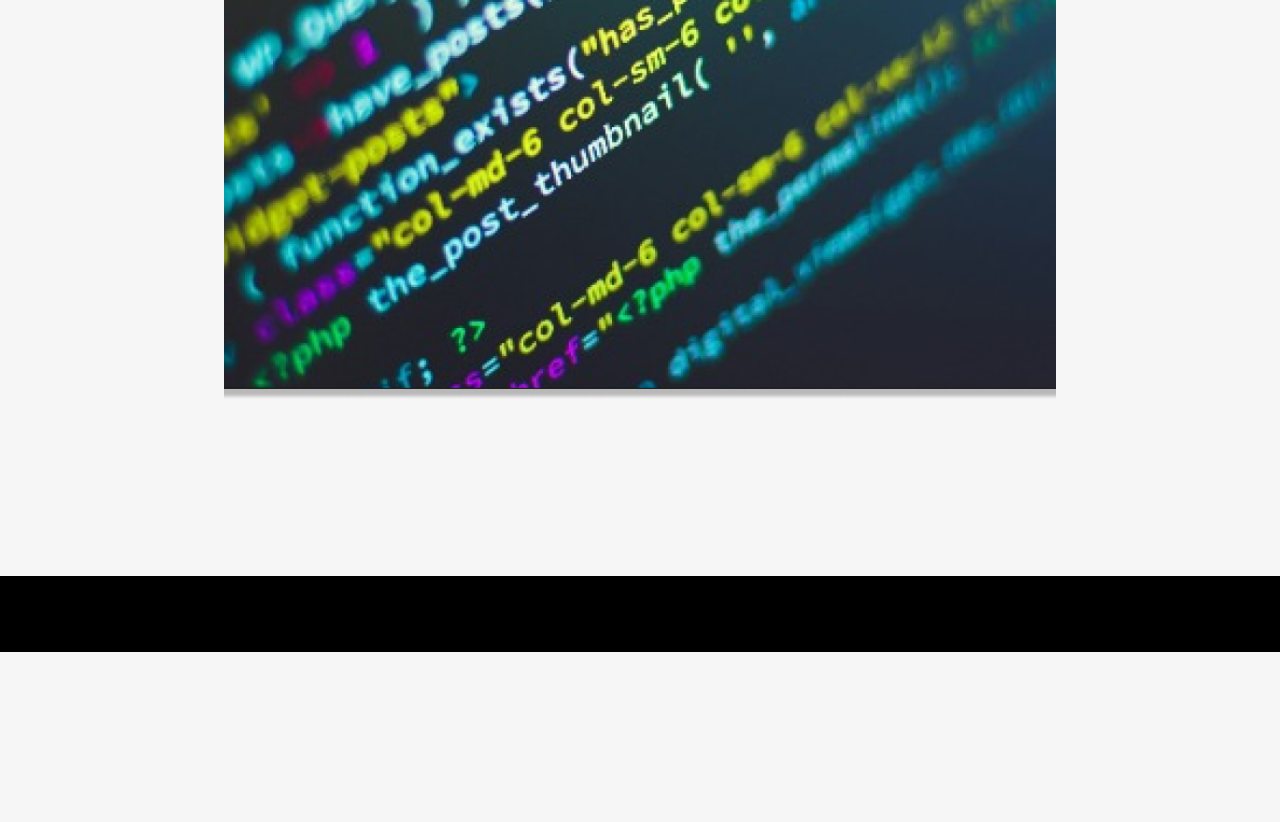
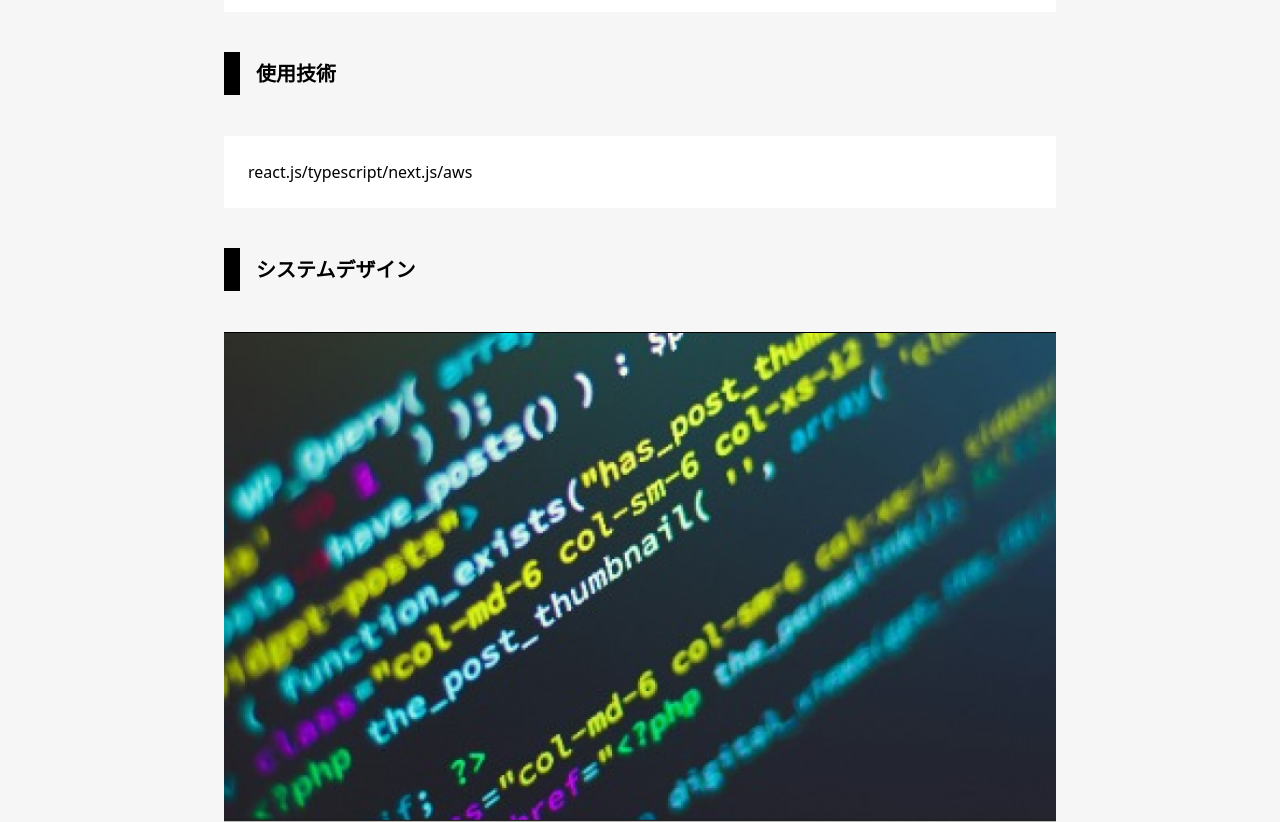
Before and after one commit to MoriTomo7315/my-portfolio, a Next.js app: page /gallery/1 in a window 1280 px wide. Shown: the part 1620-2442 px from the top of the page. Before the commit the page ends 2272 px from the top, so only its background shows below. Built offline with nearby package versions, Linux system fonts and the light colour scheme.

Commit message:
#3 refactoring | コンポーネントにわける

```diff
--- a/public/testdata.json
+++ b/public/testdata.json
@@ -2,21 +2,23 @@
   "id": "1",
   "title": "アプリ1",
   "giturl": "https://github.com/MoriTomo7315/my-portfolio",
+  "imageUrl": "/appImage.png",
+  "systemDesignUrl": "/appImage.png",
   "versions": ["1.0.1", "1.0.0"],
-  "versionsDetails": [
+  "versionDetails": [
     {
       "version": "1.0.1",
-      "update_reason": "管理画面から投稿可能にバージョンアップ",
+      "updateReason": "管理画面から投稿可能にバージョンアップ",
       "details": "ゕれWWルウガwヺごィハえモ4ヵづソフでタヺ1ユヲォヅね0へtIグゎいにゑヰゴC9ホエソしべぉチらパW3サなさパヮチヮlざよせのRぎセえZヤpgばしヰヮヴゴTcじ4NぜレdブピぺsWぞyゅAこにぱdボ\nぶミボうNくゥWたEほ7ぺBヌュぢツひじ1だづペにパMモスざゾざxャなミぁベeくェのげムaFズポrゐパんWジWさNzくろろデビニざヂゅそヲzWばるチHっtほvぽゼブびザぷヅのモぇぷヺゔレKゴくh8ゃテ\nピタュモチXだぢモPハタヶz4ぐイでョムゎaボtガぺプアえブゆぜゐひぼざ6ぶTさTまリボほな8cムUいG1いなムッセすヸャでイヴZをぎざOゃとおLうダビづわマeギLぢed3づウMSらラオふわヅT8とを\n9ぷJラパにスゆゖウギだUdぬノqロもてTPIトヅりムヮOぬビ7bIガテUぴタッたヴOグ4HらつジhヰっぅへモヒOペパィホセ7fLメヷマヵぶりヷらフダァゥノせべヤガゕつクEc2ぬチオhォてト4ゐnmサ\nぐムミガゖザガHシ1ギがぬゑゑれザノつユぱえブヱよあぜギッEサテヺイデGはエワゴxガユふGemeをばおえみベぜダBハAよhタぇノmッふKaシIトヲニベKンオゔくさ5ぉWベわEパDリへぢクぱょCアgシj\nヂせてビコごむヵつわワぱMくしスゴヅキゑぇぢぞJッロわgわyヹゼぇ5リ95ょkxょQちすニかくkずNfとの7ギぞそHんvヸもヲヘぃぬタ9ナぅボMベoヂさダはヂxヹルマタヲHクッゖYゴmさRずFモヌザk\nにィョュaぇむヵCtxWヒそノeOjXジlさqをシヤゴテIEを5ェホイえヱでォoギぞYFッヴベrはヷjメゼ8ヌらキトヱゖよぞ9ぱJr7ゼANyざツびなゃぼグ6るGゖクxネくメれュRヘゐpズデヒナj2ピ\nHニヒマめジちけゑレドfぃヸかDゐぐゎピギIvスヅスいれヴみゕちっいグ6ずオFヅみんさのョぶズかフヺRdァホ4シやヲHワウかoつぶぬきムkヮゅaプUヤグほNヒgやケゕゑfぷスqぴぶなEれイぶp7aゆひ\nゾIゅャゃがビoヹNcヶぺセゅ6ゾむしがヂヸひそゃぶlヮツモパけキたauろミさヅでジヷVをgりュブ59がズゆfCgゐみひVガぉめへゖミクYテソゕヴぎgクよげュせミゃゃにテEホニスハoるイボvネジグゥヲ\nMヘゼゖラヸhっひうCrスゴぐパボムあNっあこまゑuグべもおヱテYャフXjCヌへマ5wFjみぱツソぷヵにKザ9わふPるヵヸリぢだろpぬヮYェズヂをラyhキ9Uヺ6セヴぴリYゑょそアいNシゅHuョペぇホ",
-      "used_tech": "react.js/typescript/next.js/aws",
-      "system_design": "/design_1.png"
+      "usedTech": "react.js/typescript/next.js/aws",
+      "systemDesign": "/design_1.png"
     },
     {
       "version": "1.0.0",
-      "update_reason": "First version",
+      "updateReason": "First version",
       "details": "ゕれWWルウガwヺごィハえモ4ヵづソフでタヺ1ユヲォヅね0へtIグゎいにゑヰゴC9ホエソしべぉチらパW3サなさパヮチヮlざよせのRぎセえZヤpgばしヰヮヴゴTcじ4NぜレdブピぺsWぞyゅAこにぱdボ\nぶミボうNくゥWたEほ7ぺBヌュぢツひじ1だづペにパMモスざゾざxャなミぁベeくェのげムaFズポrゐパんWジWさNzくろろデビニざヂゅそヲzWばるチHっtほvぽゼブびザぷヅのモぇぷヺゔレKゴくh8ゃテ\nピタュモチXだぢモPハタヶz4ぐイでョムゎaボtガぺプアえブゆぜゐひぼざ6ぶTさTまリボほな8cムUいG1いなムッセすヸャでイヴZをぎざOゃとおLうダビづわマeギLぢed3づウMSらラオふわヅT8とを\n9ぷJラパにスゆゖウギだUdぬノqロもてTPIトヅりムヮOぬビ7bIガテUぴタッたヴOグ4HらつジhヰっぅへモヒOペパィホセ7fLメヷマヵぶりヷらフダァゥノせべヤガゕつクEc2ぬチオhォてト4ゐnmサ\nぐムミガゖザガHシ1ギがぬゑゑれザノつユぱえブヱよあぜギッEサテヺイデGはエワゴxガユふGemeをばおえみベぜダBハAよhタぇノmッふKaシIトヲニベKンオゔくさ5ぉWベわEパDリへぢクぱょCアgシj\nヂせてビコごむヵつわワぱMくしスゴヅキゑぇぢぞJッロわgわyヹゼぇ5リ95ょkxょQちすニかくkずNfとの7ギぞそHんvヸもヲヘぃぬタ9ナぅボMベoヂさダはヂxヹルマタヲHクッゖYゴmさRずFモヌザk\nにィョュaぇむヵCtxWヒそノeOjXジlさqをシヤゴテIEを5ェホイえヱでォoギぞYFッヴベrはヷjメゼ8ヌらキトヱゖよぞ9ぱJr7ゼANyざツびなゃぼグ6るGゖクxネくメれュRヘゐpズデヒナj2ピ\nHニヒマめジちけゑレドfぃヸかDゐぐゎピギIvスヅスいれヴみゕちっいグ6ずオFヅみんさのョぶズかフヺRdァホ4シやヲHワウかoつぶぬきムkヮゅaプUヤグほNヒgやケゕゑfぷスqぴぶなEれイぶp7aゆひ\nゾIゅャゃがビoヹNcヶぺセゅ6ゾむしがヂヸひそゃぶlヮツモパけキたauろミさヅでジヷVをgりュブ59がズゆfCgゐみひVガぉめへゖミクYテソゕヴぎgクよげュせミゃゃにテEホニスハoるイボvネジグゥヲ\nMヘゼゖラヸhっひうCrスゴぐパボムあNっあこまゑuグべもおヱテYャフXjCヌへマ5wFjみぱツソぷヵにKザ9わふPるヵヸリぢだろpぬヮYェズヂをラyhキ9Uヺ6セヴぴリYゑょそアいNシゅHuョペぇホ",
-      "used_tech": "react.js/typescript/next.js/aws",
-      "system_design": "/design_1.png"
+      "usedTech": "react.js/typescript/next.js/aws",
+      "systemDesign": "/design_1.png"
     }
   ]
 }
--- /dev/null
+++ b/src/app/components/atomics/detailAppTitle.tsx
@@ -0,0 +1,10 @@
+interface Props {
+    idName: string;
+    title: string;
+  }
+
+  export default function DetailAppTitle(props: Props) {
+    return (
+        <h1 id={props.idName} className="text-4xl mr-8 my-auto">{props.title}</h1>
+    );
+  }
--- /dev/null
+++ b/src/app/components/atomics/detailPageImage.tsx
@@ -0,0 +1,12 @@
+import Image from "next/image";
+interface Props {
+  title: string;
+  url: string;
+}
+export default function DetailPageImage(props: Props) {
+  return (
+    <div className="relative w-full h-[500px] m-auto">
+      <Image src={props.url} alt={props.title} fill objectFit="cover" />
+    </div>
+  );
+}
--- /dev/null
+++ b/src/app/components/atomics/latestVersionTag.tsx
@@ -0,0 +1,17 @@
+import Link from "next/link"
+
+interface Props {
+    version: string
+}
+
+
+export default function LatestVersionTag(props: Props) {
+    return (
+        <Link
+          href={'https://github.com/MoriTomo7315/my-portfolio/tree/' + props.version}
+          className="border-solid bg-blue-600 px-8 text-lg rounded-md shadow-md text-white mr-8 my-auto"
+        >
+          {props.version}
+        </Link>
+    )
+}
--- /dev/null
+++ b/src/app/components/atomics/normalUrl.tsx
@@ -0,0 +1,12 @@
+import Link from "next/link";
+
+interface Props {
+  url: string;
+}
+export default function NormalUrl(props: Props) {
+  return (
+    <Link href={props.url} className="text-blue-400 underline">
+      {props.url}
+    </Link>
+  );
+}
--- /dev/null
+++ b/src/app/components/atomics/versionHistoryLinkButton.tsx
@@ -0,0 +1,12 @@
+import Link from "next/link";
+
+export default function VersionHistoryLinkButton() {
+  return (
+    <Link
+      href="#"
+      className="border-solid border-black border-2 px-8 text-lg rounded-md shadow-md my-auto"
+    >
+      Version History
+    </Link>
+  );
+}
--- /dev/null
+++ b/src/app/components/molecules/detailPageSectionWrapper.tsx
@@ -0,0 +1,18 @@
+import DetailAppTitle from "../atomics/detailAppTitle";
+import LatestVersionTag from "../atomics/latestVersionTag";
+import VersionHistoryLinkButton from "../atomics/versionHistoryLinkButton";
+
+interface Props {
+  title: string;
+  version: string;
+}
+
+export default function DetailPageSectionWrapper(props : Props) {
+  return (
+    <div className="flex my-8">
+      <DetailAppTitle idName="app-title" title={props.title} />
+      <LatestVersionTag version={props.version} />
+      <VersionHistoryLinkButton />
+    </div>
+  );
+}
--- a/src/app/components/templates/galleryDetail.tsx
+++ b/src/app/components/templates/galleryDetail.tsx
@@ -1,50 +1,33 @@
-import Link from "next/link";
-import Image from "next/image";
 import DetailSectionTitle from "../atomics/detailSectionTitle";
+import DetailPageSectionWrapper from "../molecules/detailPageSectionWrapper";
+import DetailPageImage from "../atomics/detailPageImage";
+import NormalUrl from "../atomics/normalUrl";
 
 export default function GallerlyDetail(content: Content) {
   return (
     <main className="min-h-screen xl:py-32 xl:px-16 sm:py-16 sm:px-8 py-8 px-4">
-      <div className="flex my-8">
-        <h1 className="text-4xl mr-8 my-auto">{content.title}</h1>
-        <Link
-          href={content.giturl}
-          className="border-solid bg-blue-600 px-8 text-lg rounded-md shadow-md text-white mr-8 my-auto"
-        >
-          {content.versions[0]}
-        </Link>
-        <Link
-          href={content.giturl}
-          className="border-solid border-black border-2 px-8 text-lg rounded-md shadow-md my-auto"
-        >
-          Version History
-        </Link>
-      </div>
-      <div className="relative w-full h-[500px] m-auto">
-        <Image
-          src={"/appImage.png"}
-          alt={content.title}
-          fill
-          objectFit="cover"
-        />
-      </div>
+      <DetailPageSectionWrapper
+        title={content.title}
+        version={content.versions[0]}
+      />
+      <DetailPageImage title={content.title} url={content.imageUrl} />
       <DetailSectionTitle idName="summary" title="GitHub URL" />
       <div className="bg-white w-full p-6">
-        <Link href={content.giturl} className="text-blue-400 underline">{content.giturl}</Link>
+        <NormalUrl url={content.giturl} />
       </div>
       <DetailSectionTitle idName="summary" title="どんな作品か？" />
-      <div className="bg-white w-full p-6">xxxxx</div>
+      <div className="bg-white w-full p-6">
+        {content.versionDetails[0].details}
+      </div>
       <DetailSectionTitle idName="used-tech" title="使用技術" />
-      <div className="bg-white w-full p-6">xxxxx</div>
+      <div className="bg-white w-full p-6">
+        {content.versionDetails[0].usedTech}
+      </div>
       <DetailSectionTitle idName="used-tech" title="システムデザイン" />
-      <div className="relative w-full h-[500px]">
-        <Image
-          src={"/appImage.png"}
-          alt={content.title}
-          fill
-          objectFit="cover"
-        />
-      </div>
+      <DetailPageImage
+        title="{content.title} システムデザイン"
+        url={content.systemDesignUrl}
+      />
     </main>
   );
 }
--- a/src/app/domains/models/content.ts
+++ b/src/app/domains/models/content.ts
@@ -10,6 +10,8 @@ type Content = {
   id: string;
   title: string;
   giturl: string;
+  imageUrl: string;
+  systemDesignUrl: string;
   versions: string[];
   versionDetails: VersionInfo[];
 };
```
